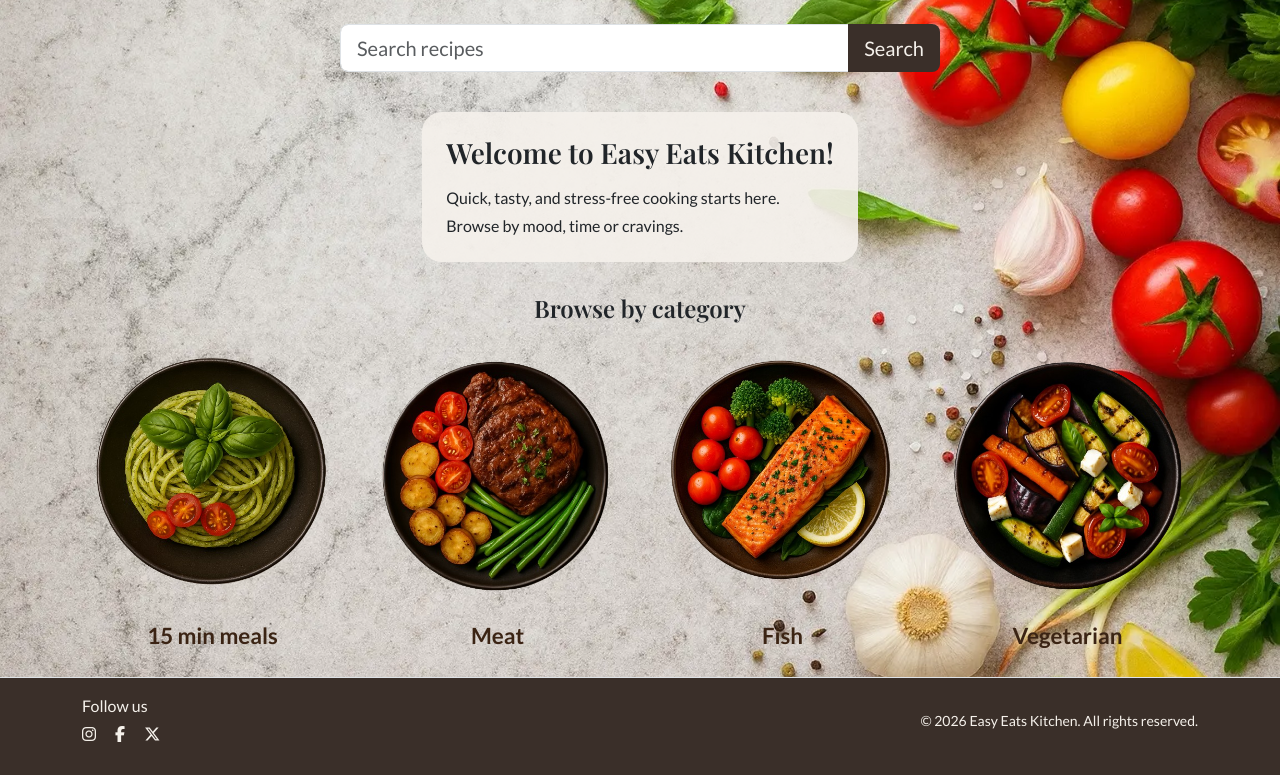
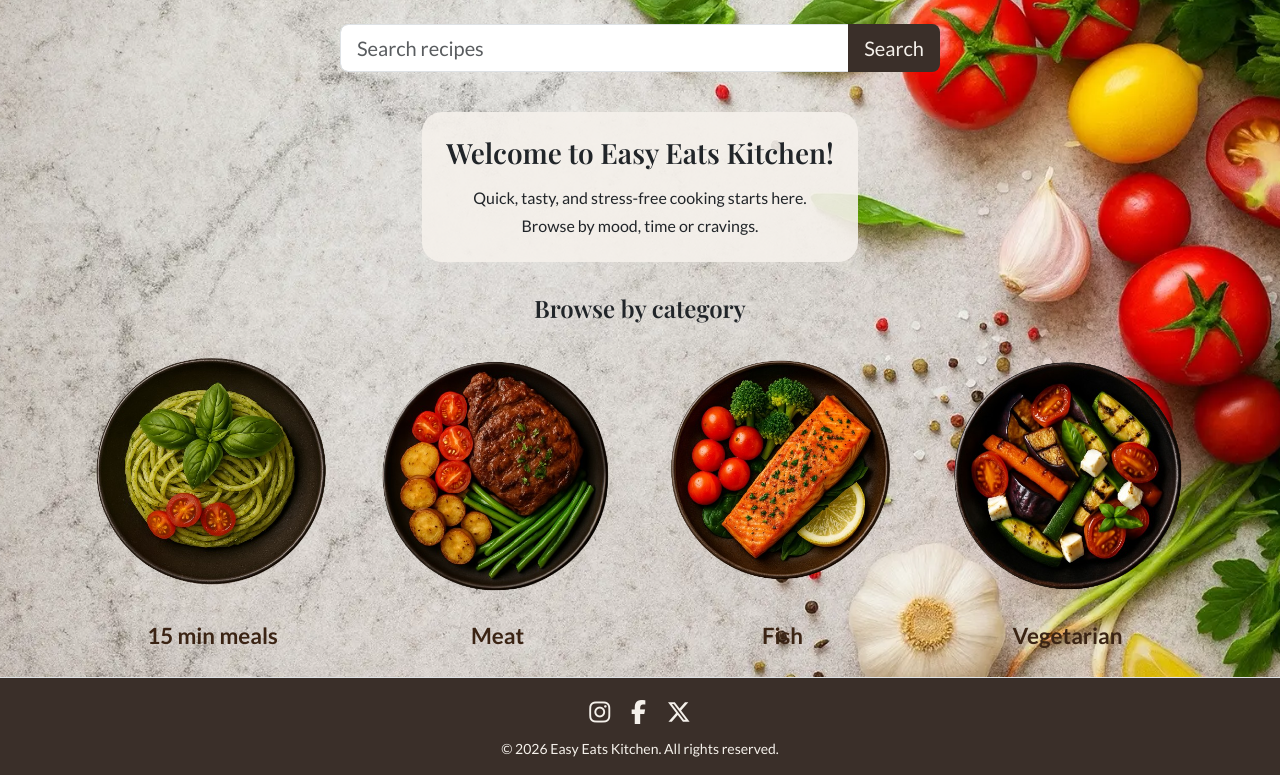
Before and after one commit to jolantadjatlova/easy-eats-kitchen, a Django app: page / in a window 1280 px wide. Shown: the part 91-866 px from the top of the page. Before the commit the page ends 833 px from the top, so only its background shows below. Run offline with Django 4.2, Linux system fonts and the light colour scheme.

Commit message:
Add centered layout to welcome card and improve footer with larger social icons

```diff
--- a/templates/base.html
+++ b/templates/base.html
@@ -199,23 +199,22 @@
     <!-- Footer -->
 <footer class="py-3 border-top" style="background-color: #3a2f29; color: #f5f1eb">
   <div class="container">
-        <div class="d-flex flex-column flex-md-row justify-content-between align-items-start align-items-md-center">
-          <div class="mb-2 mb-md-0">
-            <div>Follow us</div>
-            <div class="mt-1">
-              <a href="https://www.instagram.com/" target="_blank" rel="noopener noreferrer" class="me-3 text-decoration-none" style="color: #f5f1eb">
+    <div class="d-flex flex-column align-items-center justify-content-center">
+      <!-- Social icons  -->
+      <div class="mb-2">
+        <a href="https://www.instagram.com/" target="_blank" rel="noopener noreferrer" class="me-3 text-decoration-none" style="color: #f5f1eb; font-size: 1.5rem;">
           <i class="fa-brands fa-instagram"></i>
         </a>
-              <a href="https://www.facebook.com/" target="_blank" rel="noopener noreferrer" class="me-3 text-decoration-none" style="color: #f5f1eb">
+        <a href="https://www.facebook.com/" target="_blank" rel="noopener noreferrer" class="me-3 text-decoration-none" style="color: #f5f1eb; font-size: 1.5rem;">
           <i class="fa-brands fa-facebook-f"></i>
         </a>
-              <a href="https://x.com/" target="_blank" rel="noopener noreferrer" class="text-decoration-none" style="color: #f5f1eb">
+        <a href="https://x.com/" target="_blank" rel="noopener noreferrer" class="text-decoration-none" style="color: #f5f1eb; font-size: 1.5rem;">
           <i class="fa-brands fa-x-twitter"></i>
         </a>
       </div>
-          </div>
 
-          <div class="small text-md-end">
+      <!-- Copyright -->
+      <div class="small text-center">
         &copy; {% now "Y" %} Easy Eats Kitchen. All rights reserved.
       </div>
     </div>
--- a/templates/recipes/home.html
+++ b/templates/recipes/home.html
@@ -33,7 +33,7 @@
   <!-- Welcome card -->
   <div class="d-flex justify-content-center">
     <div
-      class="mt-3 p-4 text-start"
+      class="mt-3 p-4 text-center"
       style="
         max-width: 520px;
         background-color: rgba(245, 241, 235, 0.9);
```
Lines whose indentation alone changed are shown as unchanged.
